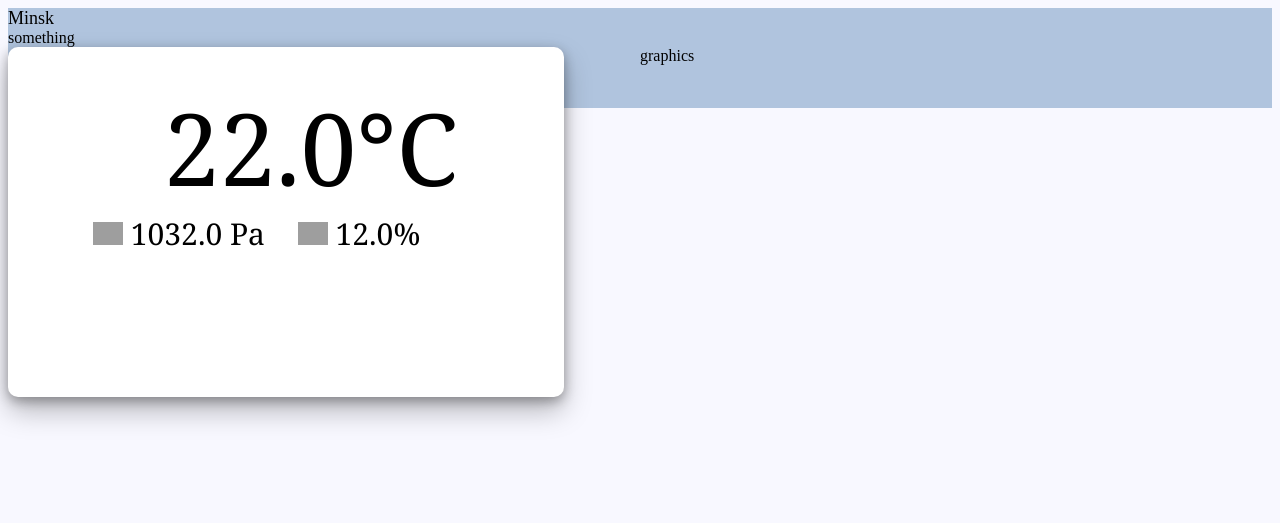
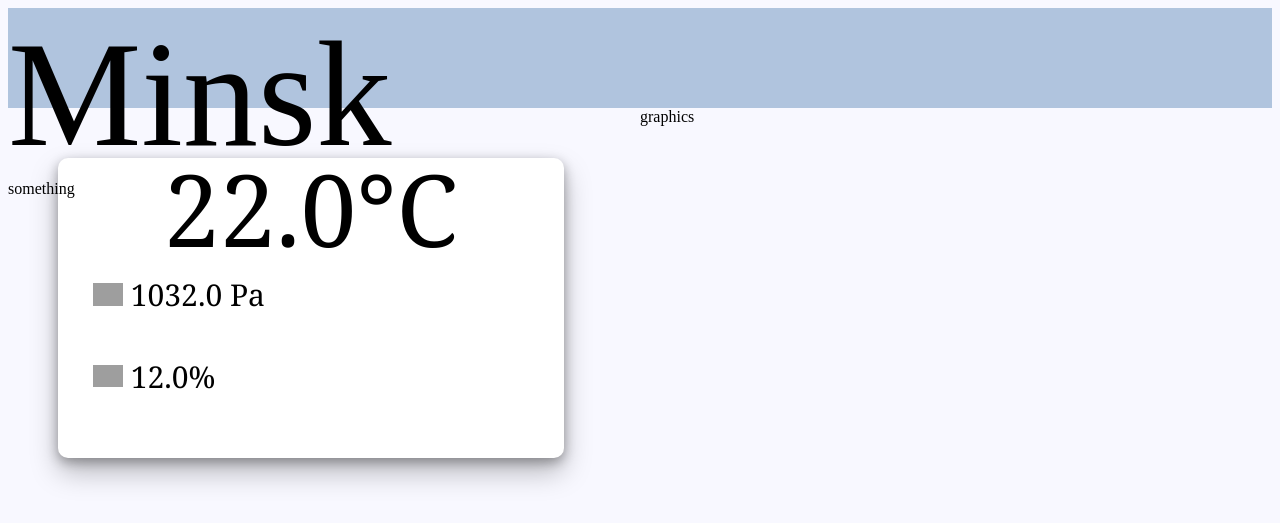
Before and after one commit to maryzyryanova/Meteostation, a Django app: page / in a window 1280 px wide. Shown: the top 523 px of the page. Run offline with Django 4.2, Linux system fonts and the light colour scheme; data comes from the database, SQL or seed files in the repository; grey boxes are pictures that could not be loaded.

Commit message:
initial commit

```diff
--- a/my_course_project/meteostation_app/templates/weather_forecast.html
+++ b/my_course_project/meteostation_app/templates/weather_forecast.html
@@ -26,8 +26,8 @@
         .rectangle{
             width: 80%;
             height: 300px;
-            padding-left: 50px;
-            padding-top: 50px;
+            margin-left: 50px;
+            margin-top: 50px;
             border-radius: 10px;
             background: white;
             box-shadow: 0 14px 28px rgba(0, 0, 0, 0.26), 0 4px 12px rgba(0, 0, 0, 0.31);
@@ -56,12 +56,12 @@
 
         .city{
             text-align: left;
-            font-size: large;
+            font-size: 150px;
         }
 
         .time{
-            text-align: left;
-            font-size: large;
+            text-align: right;
+            font-size: 150x;
         }
     </style>
 
@@ -71,7 +71,7 @@
                 Minsk
             </div class="time">
                 something
-            <div class
+            <div/>
         </header>
     </div>
 
@@ -83,6 +83,7 @@
                 </div>
                 <div class="text">
                     <img class="picture" src="https://cdn-icons-png.flaticon.com/512/8171/8171960.png"/> {{metrics.pressure}} Pa
+                    <br/>
                     <img class="picture" src="https://cdn-icons-png.flaticon.com/512/481/481453.png"/> {{metrics.humidity}}%
                 </div>
             </div>
```
